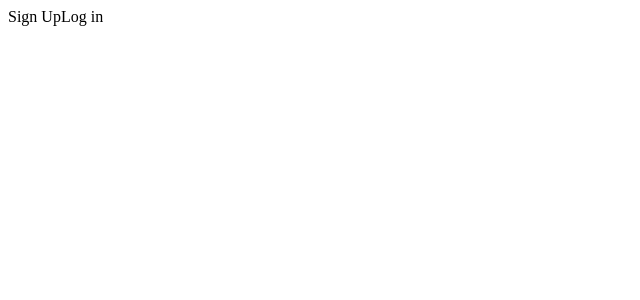
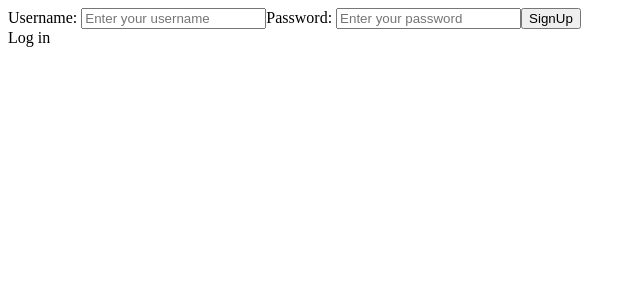
Before and after one commit to bw-ft-airbnb-1/front-end, a React (Create React App) app in the folder optimal-price/: page / in a window 1280 px wide. Shown: the top 300 px of the page, without its empty margins (0-640 px from the left). Built offline with nearby package versions, Linux system fonts and the light colour scheme.

Commit message:
added signUp boiler plate

```diff
--- a/optimal-price/src/components/SignUp.js
+++ b/optimal-price/src/components/SignUp.js
@@ -1,7 +1,46 @@
 import React from "react";
+import axios from 'axios'
 
 const SignUp = () =>{
-  return 'Sign Up'
+  // still need state management
+
+  // handleSubmit
+  const handleSubmit = e =>{
+    e.preventDefault();
+    // axios call in here
+  }
+
+  // handleChanges
+  const handleChanges = e => {
+    // set state here
+  }
+
+  return ( // *********Changed this***********
+    <div>
+      <form className = 'registration' onSubmit = {handleSubmit}>
+        <label htmlFor = 'username'>Username: </label>
+          <input
+            id = 'username'
+            type = 'text'
+            name = 'username'
+            placeholder = 'Enter your username'
+            // need to add value here
+            // need an onChange in here
+        />
+
+        <label htmlFor = 'password'>Password: </label>
+          <input
+            id = 'password'
+            type = 'password'
+            name = 'password'
+            placeholder = 'Enter your password'
+            // need to add value here
+            // need an onChange in here
+        />
+        <button className = 'rgBtn'>SignUp</button>
+      </form>
+    </div>
+  )
 }
 
 export default SignUp;
--- /dev/null
+++ b/optimal-price/src/contexts/loginContext.js
@@ -0,0 +1,5 @@
+import React, {createContext} from 'react';
+
+const UserContext = createContext('');
+
+export default UserContext;
--- /dev/null
+++ b/package.json
@@ -0,0 +1,5 @@
+{
+  "dependencies": {
+    "axios": "^0.19.0"
+  }
+}
```
Also changed, not shown: optimal-price/src/utils/axiosWithAuth.js (added, +11 -0 lines), 1 other file (tests, documents, lock files or other folders).
